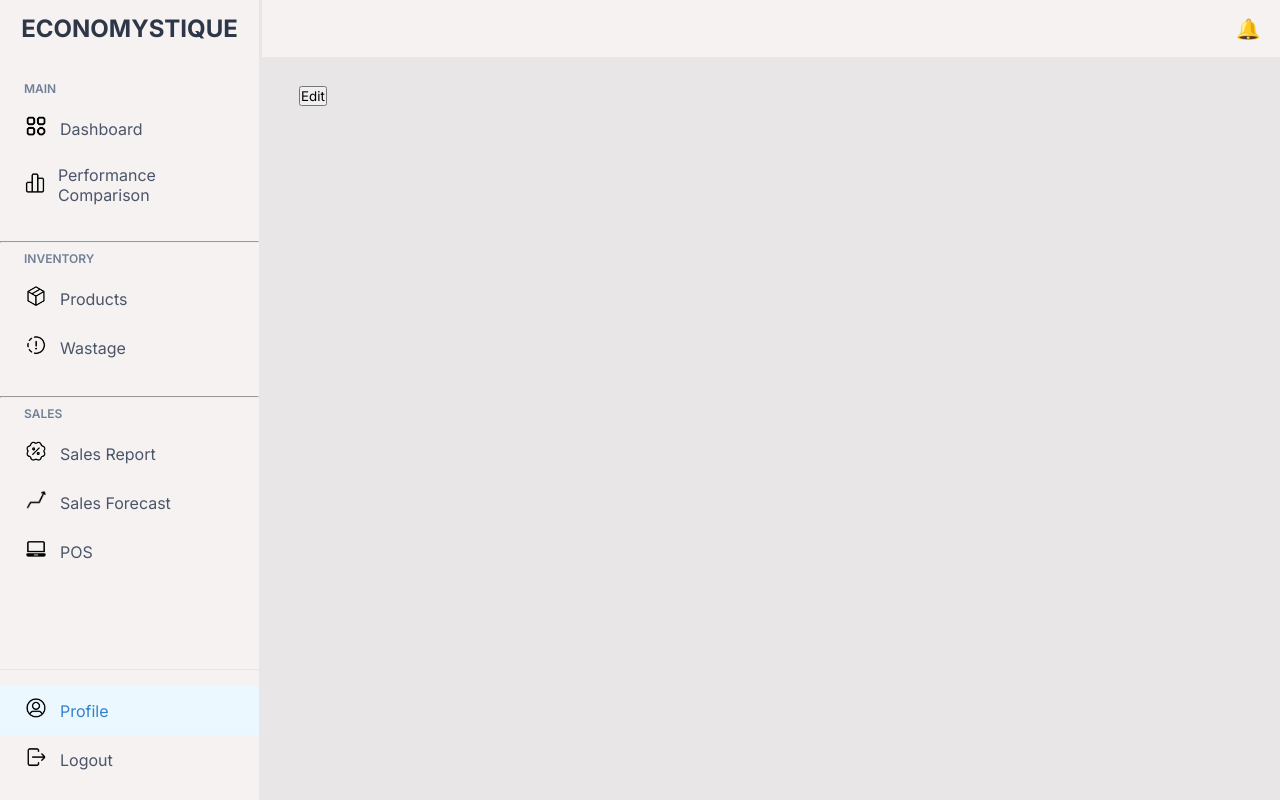
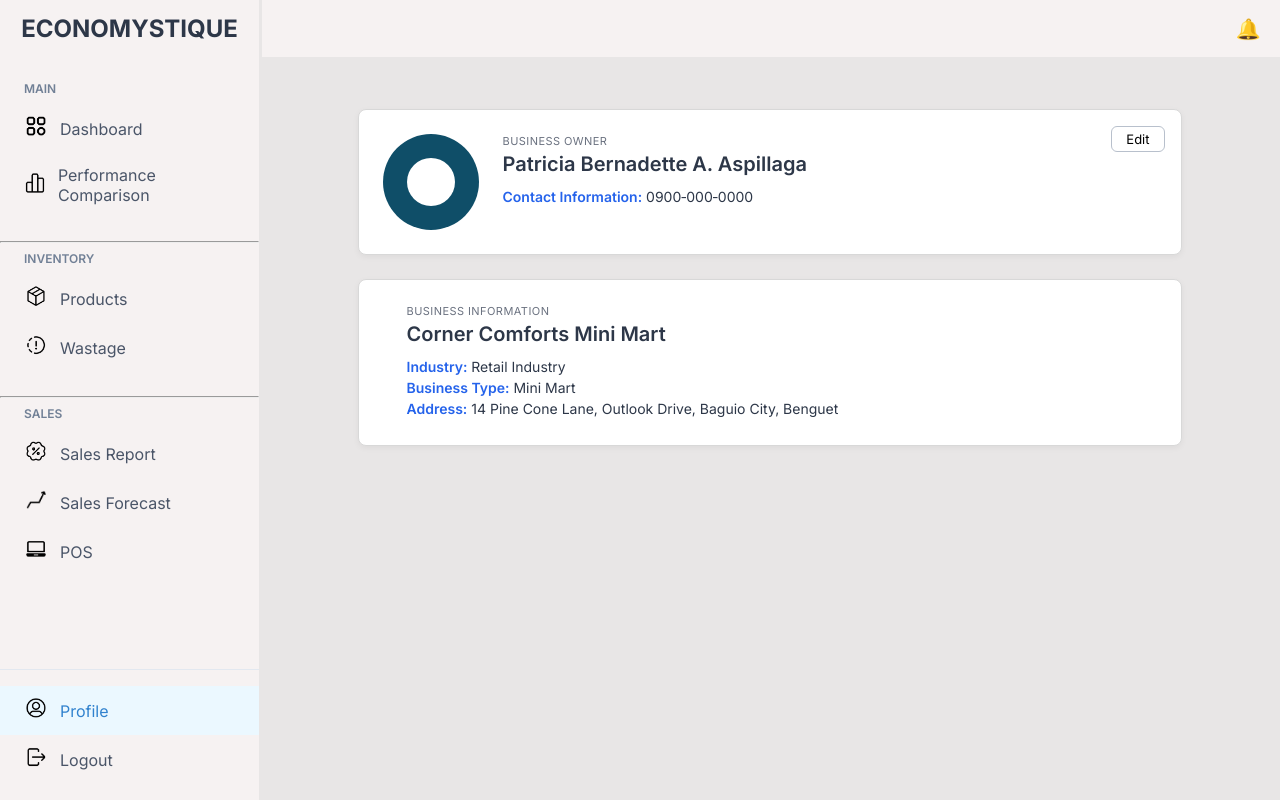
Before and after one commit to Economystique/EconomystiqueStoneKingdom, a Flask app: page /account in a window 1280 px wide. Run offline with Flask 3, Linux system fonts and the light colour scheme; a user stored in the database is signed in; data comes from the database, SQL or seed files in the repository.

Commit message:
started account

```diff
--- a/static/css/account.css
+++ b/static/css/account.css
@@ -0,0 +1,92 @@
+/* ---------- Layout ---------- */
+body {
+    background:#ebeaea;
+    font-family: "Inter", Arial, sans-serif;
+}
+
+.whole-container {
+    max-width: 840px;
+    margin: 24px auto;
+    padding: 0 8px;
+}
+
+/* ---------- Re‑usable card shell ---------- */
+.card {
+    position: relative;
+    display: flex;
+    gap: 24px;
+    background:#fff;
+    border:1px solid #d8d8d8;
+    border-radius:8px;
+    padding:24px;
+    box-shadow:0 2px 6px rgba(0,0,0,.05);
+    margin-bottom:24px;
+}
+
+.card personal-container {
+    height: 800px;
+}
+
+/* ---------- Edit button ---------- */
+.edit-btn {
+    position:absolute;
+    top:16px;
+    right:16px;
+    font-size:13px;
+    background:#fff;
+    border:1px solid #b8c0cc;
+    border-radius:6px;
+    padding:4px 14px;
+    cursor:pointer;
+    transition:background .15s ease;
+}
+.edit-btn:hover { background:#f2f5f9; }
+
+/* ---------- Avatar ---------- */
+.avatar-circle {
+    flex-shrink:0;
+    width:96px; height:96px;
+    border-radius:50%;
+    background:#0f4e68;
+    display:flex; align-items:center; justify-content:center;
+}
+.avatar-icon {
+    width:48px; height:48px;
+    border-radius:50%;
+    background:#fff;
+    position:relative;
+}
+.avatar-icon::after {
+    content:'';
+    position:absolute; left:50%; top:65%;
+    width:36px; height:18px;
+    transform:translate(-50%,-50%);
+    border-radius:9px 9px 0 0;
+    background:#fff;
+}
+
+/* ---------- Logo ---------- */
+.biz-logo img {
+    width:120px;
+    height:120px;
+    object-fit:contain;
+}
+
+/* ---------- Text blocks ---------- */
+.personal-text, .biz-text {
+    flex:1;
+}
+.section-label {
+    font-size:11px;
+    color:#6b7280;
+    margin-bottom:4px;
+    text-transform:uppercase;
+    letter-spacing:.04em;
+}
+.owner-name, .biz-name {
+    font-size:20px;
+    font-weight:600;
+    margin:0 0 12px 0;
+}
+.info-line   { margin:4px 0; font-size:14px; }
+.info-label  { font-weight:600; color:#2563eb; }
--- a/templates/account.html
+++ b/templates/account.html
@@ -7,97 +7,53 @@
 {% endblock %}
 
 {% block content %}
-    <div class="whole-container">
-        <div class="personal-container">
-            <button>Edit</button>
+<div class="whole-container">
+    <!-- PERSONAL CARD -->
+    <div class="card personal-container">
+        <button class="edit-btn" type="button">Edit</button>
+
+        <div class="avatar-circle">
+
+            <span class="avatar-icon"></span>
+        </div>
+
+        <div class="personal-text">
+            <p class="section-label">Business Owner</p>
+            <h2 class="owner-name">Patricia Bernadette A. Aspillaga</h2>
+            <p class="info-line">
+                <span class="info-label">Contact Information:</span>
+                0900‑000‑0000
+            </p>
+        </div>
+    </div>
+
+    <!-- BUSINESS CARD -->
+    <div class="card business-container">
+        <div class="biz-logo">
 
         </div>
 
-        <div class="business-container">
+        <div class="biz-text">
+            <p class="section-label">Business Information</p>
+            <h2 class="biz-name">Corner Comforts Mini Mart</h2>
 
+            <p class="info-line">
+                <span class="info-label">Industry:</span>
+                Retail Industry
+            </p>
+            <p class="info-line">
+                <span class="info-label">Business Type:</span>
+                Mini Mart
+            </p>
+            <p class="info-line">
+                <span class="info-label">Address:</span>
+                14 Pine Cone Lane, Outlook Drive, Baguio City, Benguet
+            </p>
         </div>
     </div>
+</div>
 {% endblock %}
 
 {% block extra_js %}
-<script>
-document.addEventListener('DOMContentLoaded', function() {
-    const newPassword = document.getElementById('newPassword');
-    const confirmPassword = document.getElementById('confirmPassword');
-    const matchMessage = document.getElementById('passwordMatch');
-    const mismatchMessage = document.getElementById('passwordMismatch');
-
-    function checkPasswordMatch() {
-        if (newPassword.value && confirmPassword.value) {
-            if (newPassword.value === confirmPassword.value) {
-                matchMessage.style.display = 'block';
-                mismatchMessage.style.display = 'none';
-            } else {
-                matchMessage.style.display = 'none';
-                mismatchMessage.style.display = 'block';
-            }
-        } else {
-            matchMessage.style.display = 'none';
-            mismatchMessage.style.display = 'none';
-        }
-    }
-
-    newPassword.addEventListener('input', checkPasswordMatch);
-    confirmPassword.addEventListener('input', checkPasswordMatch);
-});
-
-async function updateProfile(event) {
-    event.preventDefault();
-    const form = event.target;
-    const formData = new FormData(form);
-    const data = Object.fromEntries(formData.entries());
-
-    try {
-        const response = await window.app.fetchData('/api/account/profile', {
-            method: 'PUT',
-            body: JSON.stringify(data)
-        });
-
-        if (response.success) {
-            alert('Profile updated successfully!');
-            location.reload();
-        }
-    } catch (error) {
-        console.error('Error:', error);
-        alert('An error occurred while updating your profile.');
-    }
-}
-
-async function updatePassword(event) {
-    event.preventDefault();
-    const form = event.target;
-    const formData = new FormData(form);
-    const data = Object.fromEntries(formData.entries());
-
-    if (data.new_password !== data.confirm_password) {
-        alert('Passwords do not match.');
-        return;
-    }
-
-    if (data.new_password.length < 8 || !/\d/.test(data.new_password)) {
-        alert('Password must be at least 8 characters long and contain at least one number.');
-        return;
-    }
-
-    try {
-        const response = await window.app.fetchData('/api/account/password', {
-            method: 'PUT',
-            body: JSON.stringify(data)
-        });
-
-        if (response.success) {
-            alert('Password updated successfully!');
-            form.reset();
-        }
-    } catch (error) {
-        console.error('Error:', error);
-        alert('An error occurred while updating your password.');
-    }
-}
-</script>
+{{ super() }}  {# keeps the password‑check script you already have #}
 {% endblock %}
```
